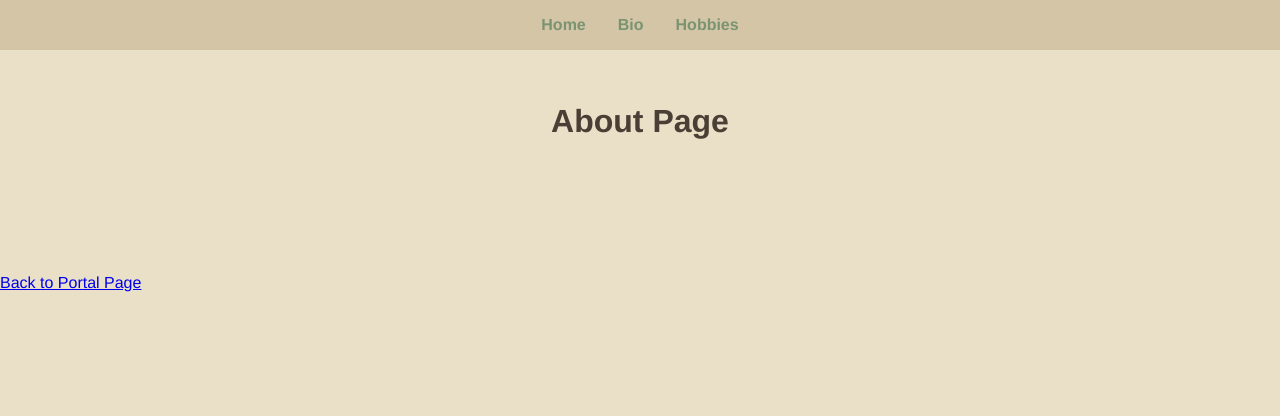
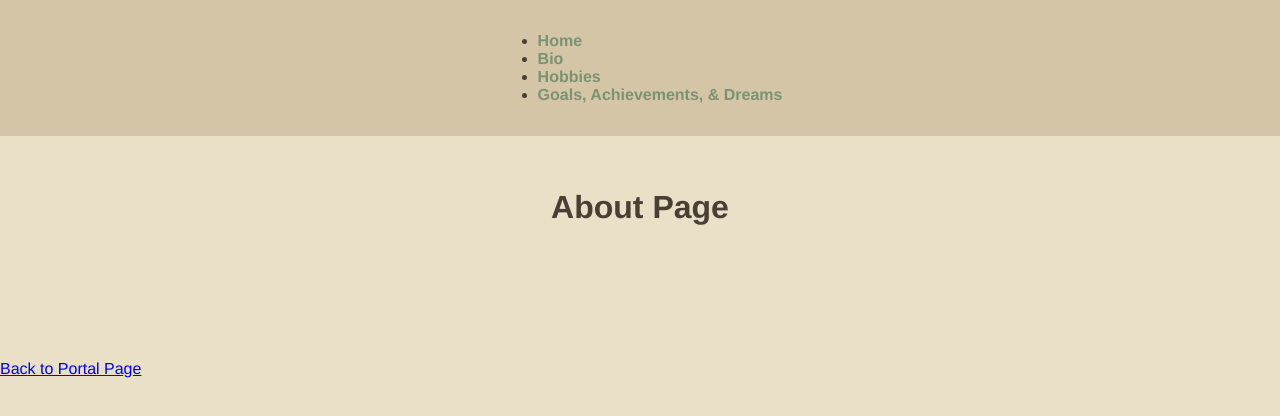
Before and after one commit to alexispaige247/bioSite, a plain HTML site: page about_page.html in a window 1280 px wide. Drawn offline with Linux system fonts and the light colour scheme.

Commit message:
Update about_page.html

```diff
--- a/about_page.html
+++ b/about_page.html
@@ -9,10 +9,13 @@
 </head>
 
 <body>
-  <nav>
-    <a href="index.html">Home</a>
-    <a href="about.html">Bio</a>
-    <a href="hobbies.html">Hobbies</a>
+  <nav class="navbar">
+    <ul>
+       <li><a href="#">Home</a></li>
+       <li><a href="#" class="active">Bio</a></li>
+       <li><a href="#">Hobbies</a></li>
+       <li><a href="#">Goals, Achievements, & Dreams</a></li>
+    </ul>
   </nav>
 
   <header>
```
